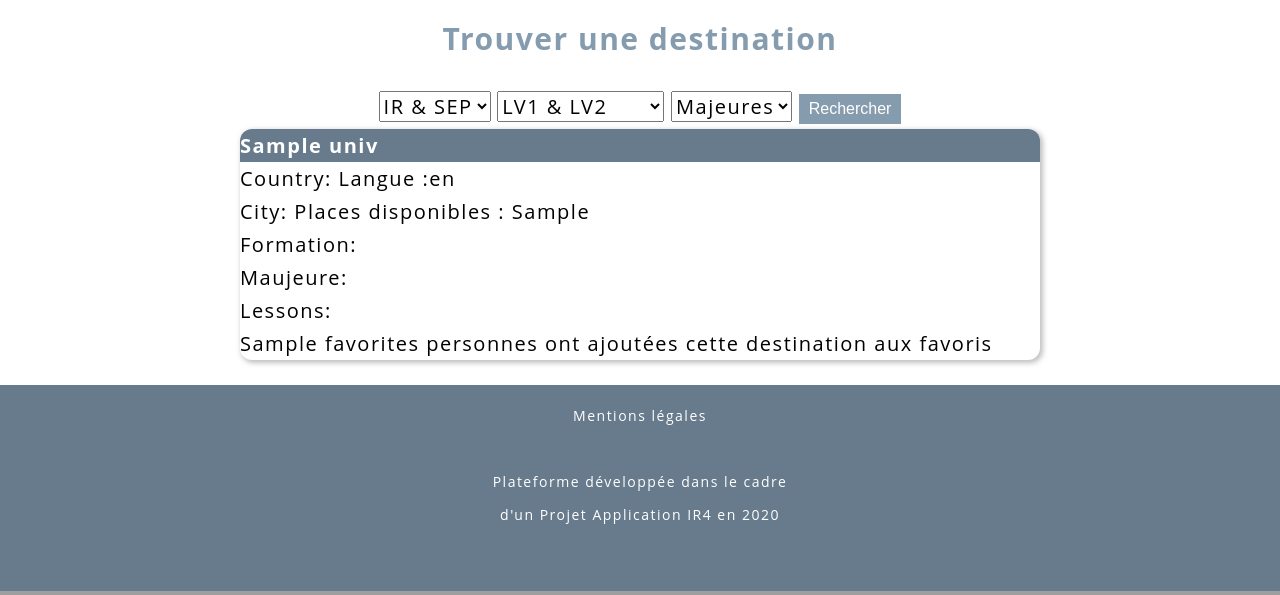
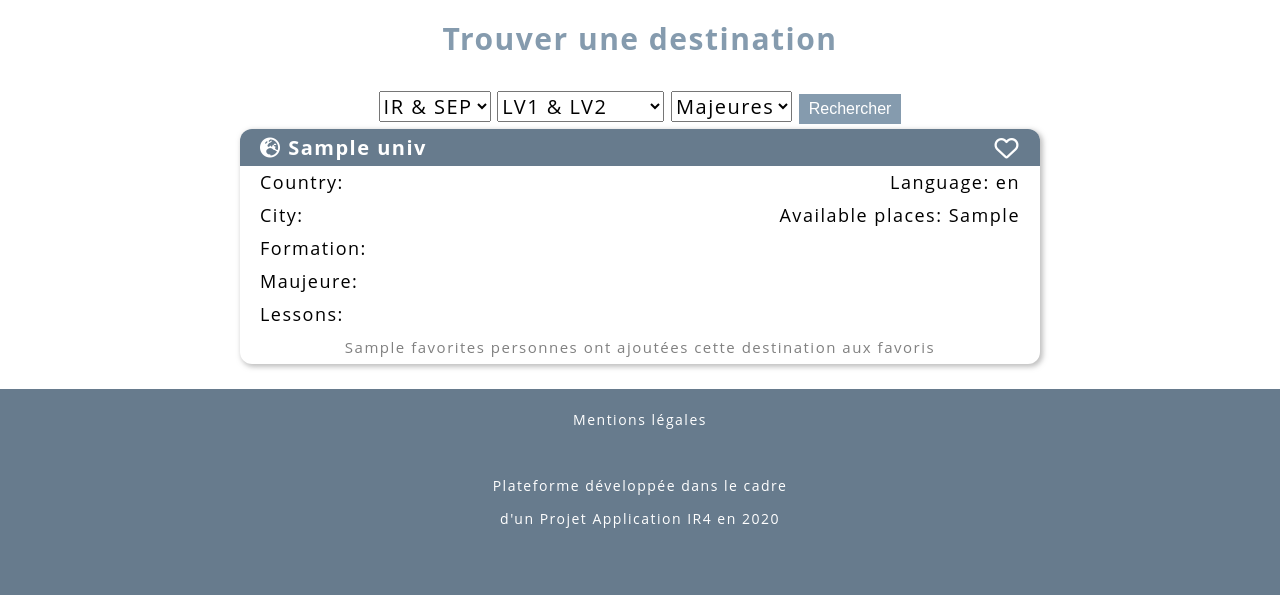
Before and after one commit to nheudron/destination-Erasmus, a Symfony app: template symfony/templates/destinationerasmus/home.html.twig in a window 1280 px wide. Shown: the part 872-1467 px from the top of the page. Run offline with Twig, Linux system fonts and the light colour scheme; the template is opened without the code that fills it: most values are stand-ins (such as "Sample title", 1, 10 or a date in 2020); some libraries are stand-ins or nearby versions.

Commit message:
design Destinations list

```diff
--- a/symfony/public/css/home.css
+++ b/symfony/public/css/home.css
@@ -38,8 +38,33 @@
 .destination header {
   background-color: #677b8d;
   color: white;
+  display: flex;
+  justify-content: space-between;
 }
 
 .destination h4 {
-  margin: 0;
+  margin: 0 0 0 20px;
+  padding: 2px 0;
 }
+
+.destination main{
+  margin: 0 20px 0px 20px;
+  width: 100% - 20px;
+  font-size: 18px;
+}
+.destination main p{
+  width: 100% - 20px;
+}
+.destination .right{
+  float: right;
+}
+
+.destination footer{
+  text-align: center;
+  font-size: 15px;
+  color: grey;
+}
+.addFavs{
+  margin: 2px 20px 0 0;
+  font-size: 24px;
+}
--- a/symfony/public/css/style.css
+++ b/symfony/public/css/style.css
@@ -5,8 +5,4 @@
 .filtersSection h2 {
   color: #859bae;
 }
-
-.bonjour {
-  margin: 1;
-}
 /*# sourceMappingURL=style.css.map */
--- a/symfony/public/css/style.scss
+++ b/symfony/public/css/style.scss
@@ -8,6 +8,3 @@ $base-color-dark: #677b8d;
 .filtersSection h2 {
   color: $base-color;
 }
-.bonjour {
-  margin: 1;
-}
--- a/symfony/templates/destinationerasmus/home.html.twig
+++ b/symfony/templates/destinationerasmus/home.html.twig
@@ -67,27 +67,19 @@
 		<div class="destination">
 			<header>
 				<a href="{{ path('dest', { 'univId': univ.id }) }}">
-					<h4>{{ univ.name }}</h4>
+					<h4><i class="fas fa-globe-europe"></i> {{ univ.name }}</h4>
 				</a>
+				<a class="addFavs"><i class="far fa-heart"></i></a>
 			</header>
 			<main>
-				<p>Country:
-					<span>Langue :{{ univ.language }}</span>
-				</p>
-				<p>City:
-					<span>Places disponibles :
-						{{ univ.availablePlaces }}</span>
-				</p>
-				<p>Formation:
-				</p>
-				<p>Maujeure:
-				</p>
-				<p>Lessons:
-				</p>
+				<p>Country:<span class="right">Language: {{ univ.language }}</span></p>
+				<p>City: <span class="right">Available places: {{ univ.availablePlaces }}</span></p>
+				<p>Formation:</p>
+				<p>Maujeure:</p>
+				<p>Lessons:</p>
 			</main>
 			<footer>
-				<p>{{ univ.favorites }}
-					personnes ont ajoutées cette destination aux favoris</p>
+				<p>{{ univ.favorites }} personnes ont ajoutées cette destination aux favoris</p>
 			</footer>
 
 		</div>
```
Also changed, not shown: 1 other file.
